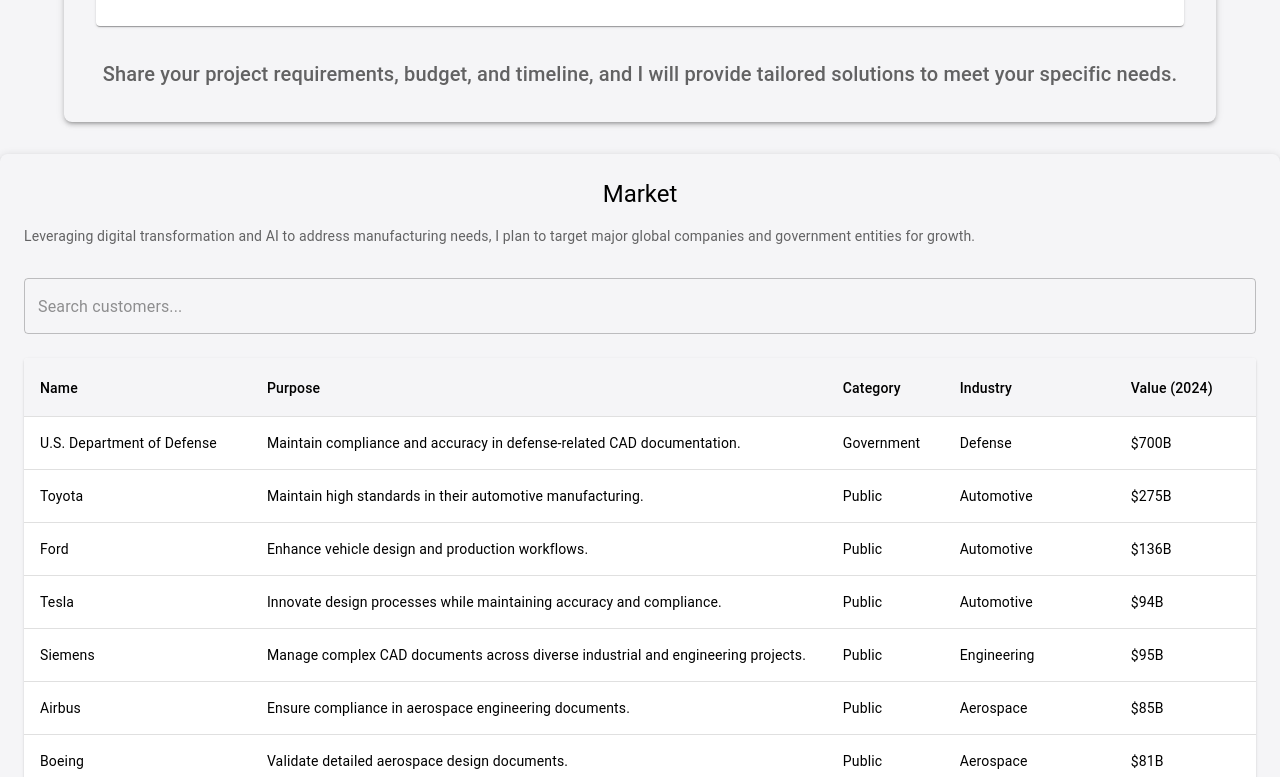
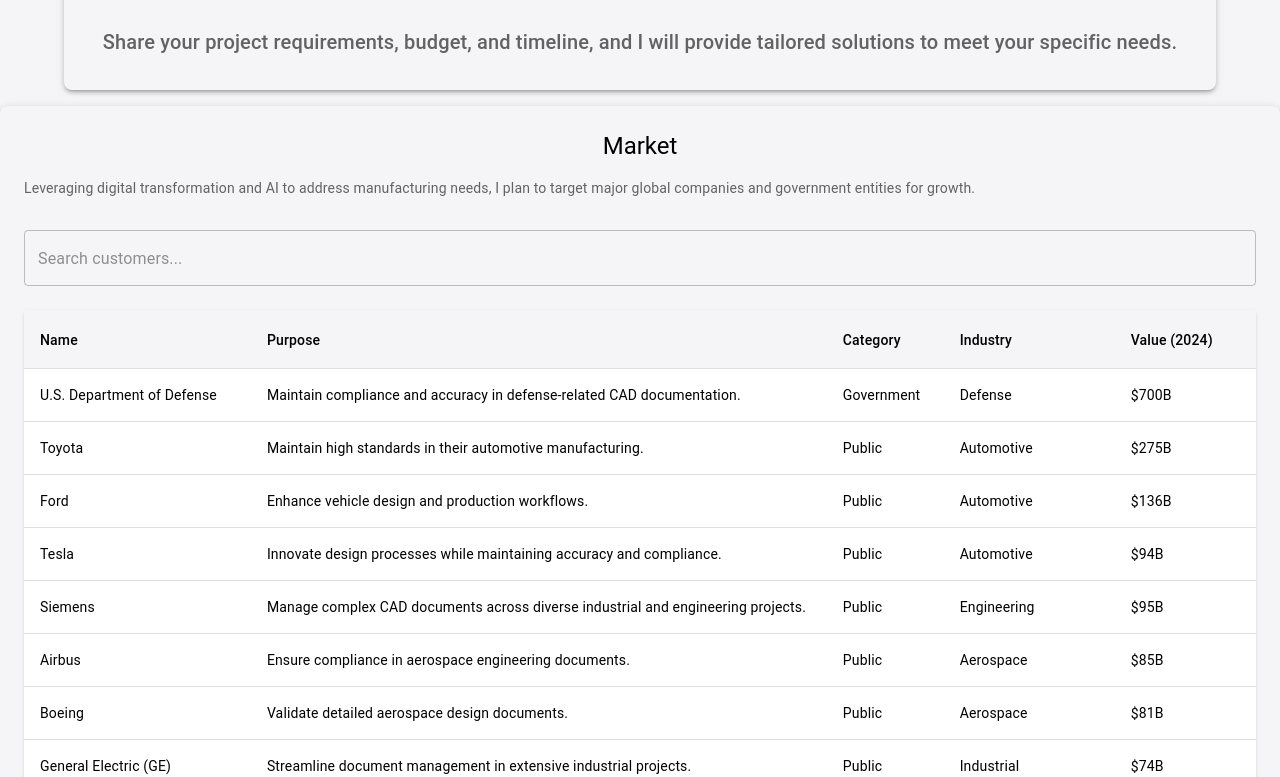
Before and after one commit to tsmithcad/cad-guardian-frontend-js, a React (Vite) app: page /about in a window 1280 px wide. Shown: the part 727-1504 px from the top of the page. Built offline with nearby package versions, Linux system fonts and the light colour scheme.

Commit message:
Improve screen utilization by reducing margin

```diff
--- a/src/components/sections/Market.jsx
+++ b/src/components/sections/Market.jsx
@@ -60,7 +60,7 @@
 		<Box
 			sx={{
 				p: 3,
-				marginTop: 4,
+				marginTop: 2,
 				boxShadow: 3,
 				borderRadius: 2,
 			}}>
--- a/src/components/sections/client-showcase/Clients.jsx
+++ b/src/components/sections/client-showcase/Clients.jsx
@@ -8,7 +8,6 @@
 	<Container>
 		<Box
 			sx={{
-				mt: 4,
 				padding: 4,
 				borderRadius: 2,
 				boxShadow: 3,
```
